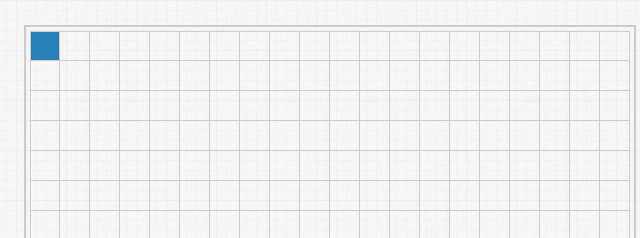
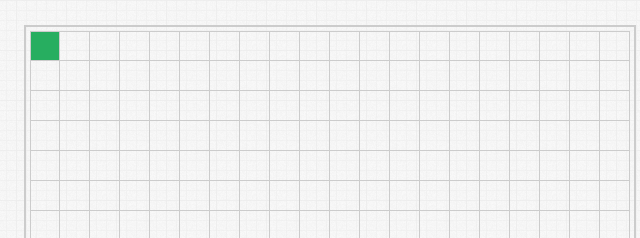
Before and after one commit to cauequeiroz/game-of-life, a plain HTML site: page index.html in a window 1280 px wide. In both pictures the pointer is over the element 529 px from the left and 46 px from the top of the page. Shown: the top 238 px of the page, 484-1124 px from the left. Drawn offline with Linux system fonts and the light colour scheme.

Commit message:
change colors to add and remove col

```diff
--- a/css/main.css
+++ b/css/main.css
@@ -53,6 +53,6 @@ body {
     border-top: 1px solid #ccc;
 }
 
-.col:hover, .live {
-    background: #2980b9;
-}
+.col:hover  { background: #27ae60; }
+.live       { background: #2980b9; }
+.live:hover { background: #c0392b; }
```
